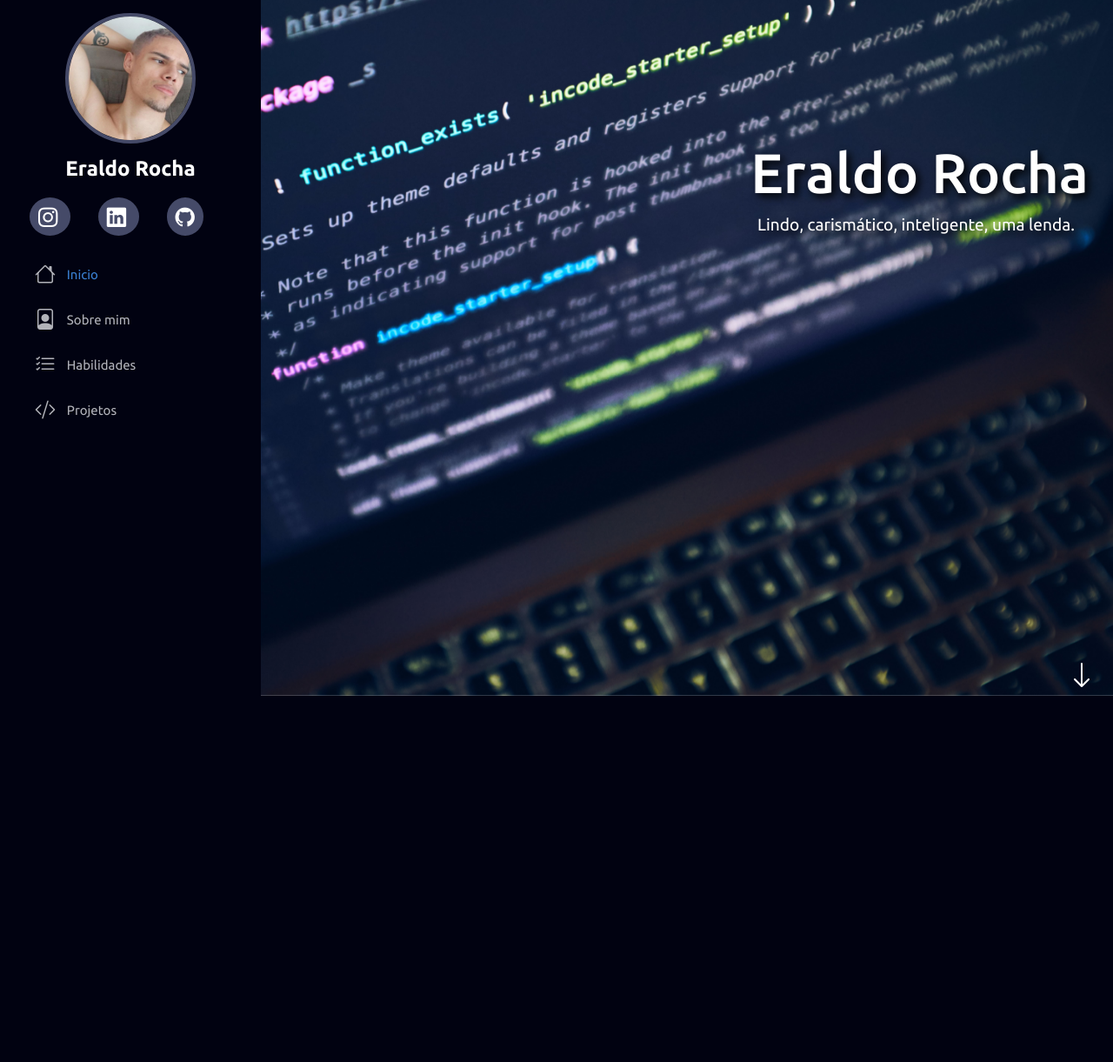
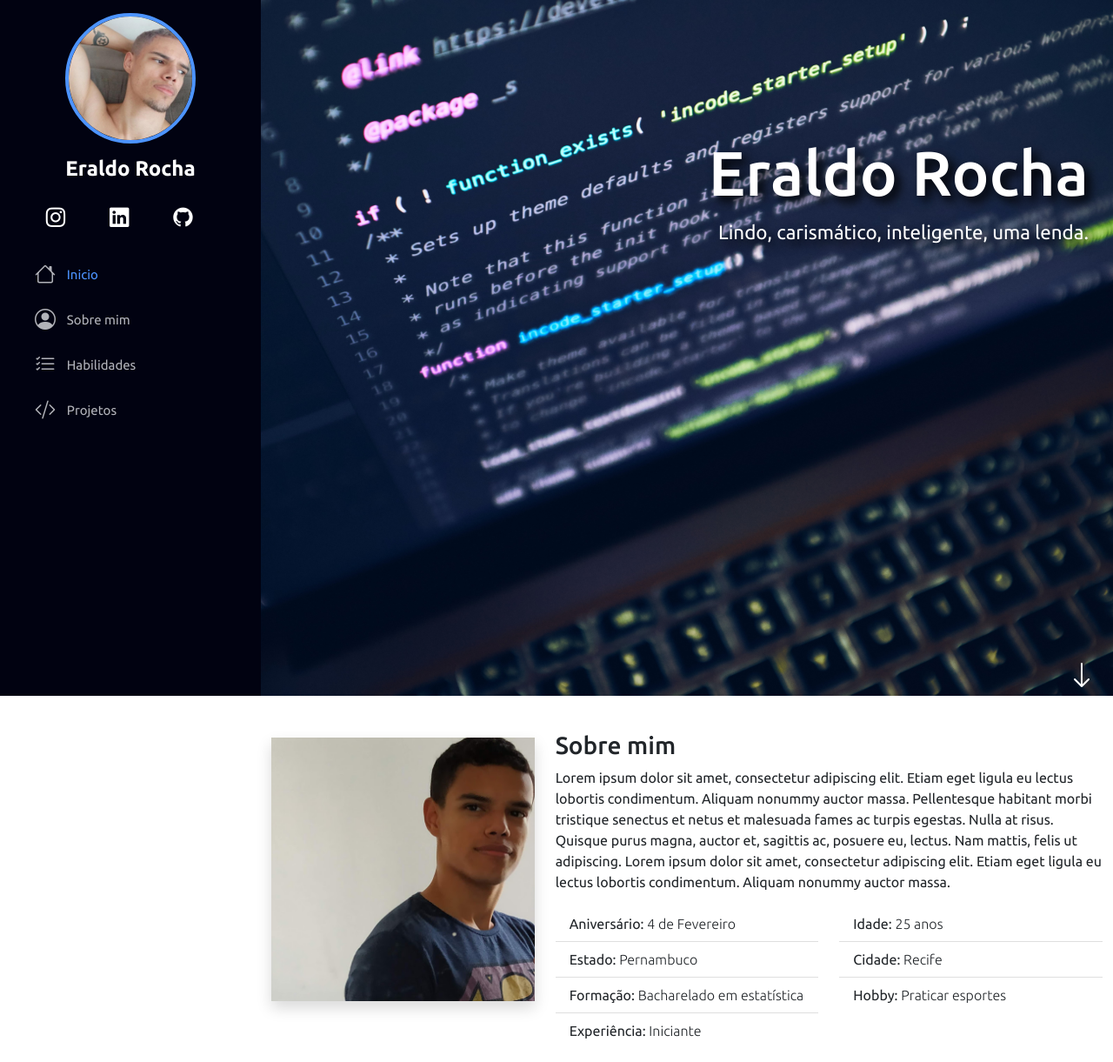
Before and after one commit to eraldof/flaskproject, a Flask app: page / in a window 1280 px wide. Shown: the whole page at 87% size. Before the commit the page ends 800 px from the top, so only its background shows below. Run offline with Flask 2, Linux system fonts and the light colour scheme; some libraries are stand-ins or nearby versions.

Commit message:
alteração no sobre

```diff
--- a/static/script.js
+++ b/static/script.js
@@ -0,0 +1,12 @@
+/* Abre e fecha lateral - Mobile */
+
+
+const menuMobile = document.querySelector(".menu-mobile");
+const body = document.querySelector("body");
+
+menuMobile.addEventListener("click", () => {
+    menuMobile.classList.contains("bi-list")
+        ? menuMobile.classList.replace("bi-list", "bi-x")
+        : menuMobile.classList.replace("bi-x", "bi-list")
+    body.classList.toggle("menu-nav-active");
+});
--- a/static/style.css
+++ b/static/style.css
@@ -1,9 +1,12 @@
-@import url('https://fonts.googleapis.com/css2?family=Ubuntu:wght@300;400;500;700&display=swap');
+@import url('https://fonts.googleapis.com/css2?family=Ubuntu:ital,wght@0,300;0,400;0,500;0,700;1,300;1,400;1,500;1,700&display=swap');
 
 html, body{
     font-family: Ubuntu, Arial;
     width: 100%;
     height: 100%;
+    scrollbar-width: thin;
+    scrollbar-color: rgb(5, 5, 39) rgb(255, 255, 255);
+    box-shadow: inset 0 0 0.3rem rgb(5, 5, 39);
 }
 
 #header {
@@ -14,17 +17,18 @@ html, body{
     background: #010211;
     overflow-y: auto;
     width: 300px;
-    transition: all ease-in-out 05.s;
+    transition: all ease-in-out 0.6s;
 }
 
 #header .profile img{
     margin: 15px auto;
     display: block;
     width: 150px;
-    border: 4px solid #454a68;
+    border: 4px solid #4d94ff;
     border-radius: 50%;
 
 }
+
 
 #header .profile h1{
     font-size: 24px;
@@ -39,17 +43,19 @@ html, body{
 
 #header .profile .social-links a{
     font-size: 1.4rem;
-    background: #454a68;
     color: #ffff;
-    padding: 0.6rem;
-    margin-right: 2rem;
-    border-radius: 50%;
+    padding: 10px;
+    margin-right: 1.6rem;
+    border-radius: 60%;
     transition: 0.3s;
     text-decoration: none;
+
 }
 
 #header .profile .social-links a:hover{
-    background: #128ec7;
+    justify-content: center;
+    align-items: center;
+    background: #fc37a3;
 }
 
 .nav-menu{
@@ -77,7 +83,7 @@ html, body{
 .nav-menu .active,
 .nav-menu .active:focus,
 .nav-menu li:hover > a{
-    color: #3a80d1;
+    color: #4d94ff;
 
 }
 
@@ -100,15 +106,75 @@ section#inicio{
 
 section#inicio h2{
     margin-right: 1rem;
-    font-size: 4rem;
+    font-size: 4.5rem;
 }
 
 section#inicio span#subtitle{
-    margin-right: 2rem;
-    font-size: 1.2rem;
+    margin-right: 1rem;
+    font-size: 1.4rem;
 }
 
 .text-shadow{
-    text-shadow: 4px 4px 10px #000000;
+    text-shadow: 6px 6px 12px #000000;
+}
 
+
+i.menu-mobile{
+    position: fixed;
+    color: #ffff;
+    right: 1rem;
+    top: 1rem;
+    font-size: 1.5rem;
+    border-radius: 50%;
+    cursor: pointer;
+    z-index: 10;
+    width: 45px;
+    height: 45px;
+    display: none;
+    justify-content: center;
+    align-items: center;
+    background-color: #090c3f;
 }
+
+.menu-nav-active{
+    overflow: hidden;
+}
+
+.menu-nav-active #header{
+    left: 0;
+}
+
+
+
+@media(max-width: 900px){
+    #header{
+        left: -300px
+    }
+    i.menu-mobile{
+        display: flex;
+    }
+    section#inicio h2{
+        font-size: 3rem;
+    }
+    section#inicio span#subtitle{
+        margin-right: 1;
+        font-size: 1.1rem;
+    }
+    #main{
+        margin-left: 0;
+    }
+}
+
+*::-webkit-scrollbar {
+    width: 10px;
+}
+
+*::-webkit-scrollbar-track {
+    width: 12px;
+    box-shadow: inset 0 0 .3rem #00000050;
+    background-color: #fff ;
+}
+
+*::-webkit-scrollbar-thumb {
+    background-color: #252c90;
+}
--- a/templates/homepage.html
+++ b/templates/homepage.html
@@ -1,5 +1,6 @@
 <!DOCTYPE html>
 <html lang="pt-br">
+
 <head>
     <meta charset="UTF-8">
     <meta http-equiv="X-UA-Compatible" content="IE=edge">
@@ -10,13 +11,16 @@
     <link rel="stylesheet" href="https://cdn.jsdelivr.net/npm/bootstrap-icons@1.8.1/font/bootstrap-icons.css">
     <title></title>
 </head>
+
 <body>
+    <i class="bi bi-list menu-mobile"></i>
+
     <aside id='header'>
         <section class="profile">
             <img src="../static/images/eraldo.jpg" alt="Foto de perfil">
             <h1>Eraldo Rocha</h1>
-            <div class="social-links mt-4 text-center" >
-                <a target="_bank" href="https://www.instagram.com/e_tenoriof/" >
+            <div class="social-links mt-4 text-center">
+                <a target="_bank" href="https://www.instagram.com/e_tenoriof/">
                     <i class="bi bi-instagram"></i>
                 </a>
                 <a target="_bank" href="https://www.linkedin.com/in/eraldo-rocha-044652232/">
@@ -35,8 +39,8 @@
                         <i class="bi bi-house"></i>Inicio</a>
                 </li>
                 <li class="nav-item">
-                  <a class="nav-link" href="#">
-                    <i class="bi bi-file-person"></i>Sobre mim</a>
+                    <a class="nav-link" href="#sobre">
+                        <i class="bi bi-person-circle"></i>Sobre mim</a>
                 </li>
                 <li class="nav-item">
                     <a class="nav-link" href="#">
@@ -62,13 +66,53 @@
                 <i class="bi bi-arrow-down text-white pe-2 fs-2" aria-hidden="true"></i>
                 <a href=""></a>
             </div>
-
         </section>
 
+
+        <section class="container mt-4" id='sobre'>
+            <div class="row mt-2">
+                <div class="col-md-4 mt-4">
+                    <img class="img-fluid shadow" src="../static/images/superman.jpg" alt="foto-sobre-mim"
+                        data-anime="left">
+                </div>
+                <div class="col-md-8" data-anime="right">
+                    <h3 class='pt-3'>Sobre mim</h3>
+                    <p>Lorem ipsum dolor sit amet, consectetur adipiscing elit. Etiam eget ligula eu lectus
+                        lobortis condimentum. Aliquam nonummy auctor massa. Pellentesque habitant morbi tristique
+                        senectus et netus et malesuada fames ac turpis egestas. Nulla at risus. Quisque purus magna,
+                        auctor et, sagittis ac, posuere eu, lectus. Nam mattis, felis ut adipiscing.
+                        Lorem ipsum dolor sit amet, consectetur adipiscing elit. Etiam eget ligula eu lectus
+                        lobortis condimentum. Aliquam nonummy auctor massa. </p>
+
+                    <div class="row mt-3 mb-3">
+                        <div class="col-md-6">
+                            <ul class="list-group list-group-flush fs-6">
+                                <li class="list-group-item">Aniversário: <span class="fw-lighter">4 de Fevereiro</span>
+                                </li>
+                                <li class="list-group-item">Estado: <span class="fw-lighter">Pernambuco</span></li>
+                                <li class="list-group-item">Formação: <span class="fw-lighter">Bacharelado em
+                                        estatística</span></li>
+                                <li class="list-group-item">Experiência: <span class="fw-lighter">Iniciante</span></li>
+                            </ul>
+                        </div>
+                        <div class="col-md-6">
+                            <ul class="list-group list-group-flush fs-6">
+                                <li class="list-group-item">Idade: <span class="fw-lighter">25 anos</span></li>
+                                <li class="list-group-item">Cidade: <span class="fw-lighter">Recife</span></li>
+                                <li class="list-group-item">Hobby: <span class="fw-lighter">Praticar esportes</span>
+                                </li>
+
+                        </div>
+                        </ul>
+                    </div>
+                </div>
+            </div>
+        </section>
 
     </main>
 
     <script src="../static/bootstrap/js/bootstrap.bundle.min.js"></script>
     <script src="../static/script.js"></script>
 </body>
+
 </html>
```
Also changed, not shown: static/images/fotosentado.JPG (added), static/images/superman.jpg (added). Lines whose indentation alone changed are shown as unchanged.
